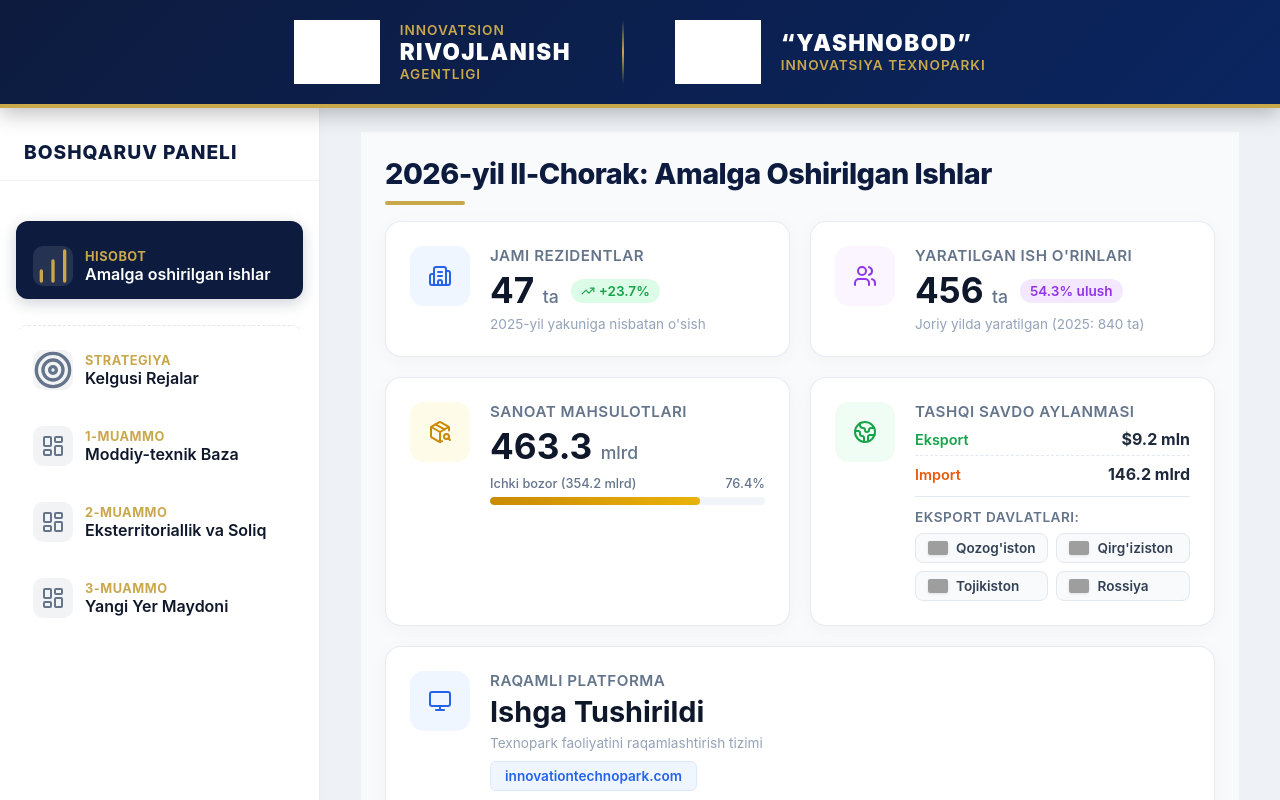
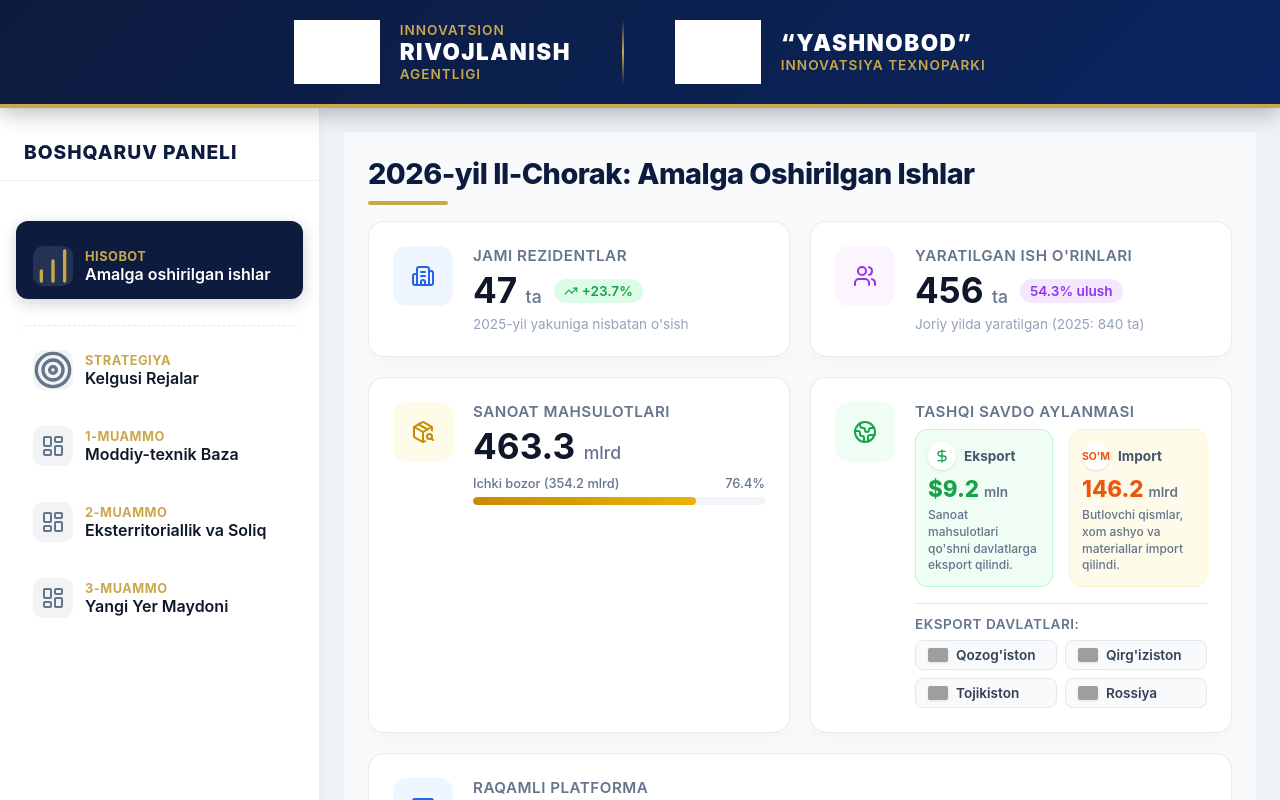
Before and after one commit to Yashnarbek-Samiyev/Flanshet-2-Yashnobod-Innovation-Texnopark, a React (Vite) app: page / in a window 1280 px wide. Shown: the top 800 px of the page. Built offline with nearby package versions, Linux system fonts and the light colour scheme; grey boxes are pictures that could not be loaded.

Commit message:
Redesign Tashqi Savdo Aylanmasi card with detailed currency sub-cards and symbols

```diff
--- a/src/AmalgaOshirilganIshlar.css
+++ b/src/AmalgaOshirilganIshlar.css
@@ -254,3 +254,97 @@
     object-fit: cover;
     height: 14px;
 }
+
+/* Trade Detailed Stats styling */
+.trade-detailed-stats {
+    display: flex;
+    gap: 16px;
+    margin-bottom: 16px;
+    margin-top: 8px;
+}
+
+@media (max-width: 640px) {
+    .trade-detailed-stats {
+        flex-direction: column;
+        gap: 12px;
+    }
+}
+
+.trade-detail-item {
+    flex: 1;
+    padding: 12px;
+    border-radius: 12px;
+    border: 1px solid #e2e8f0;
+    transition: all 0.2s ease;
+}
+
+.trade-detail-item:hover {
+    transform: translateY(-2px);
+    box-shadow: 0 4px 12px rgba(0, 0, 0, 0.05);
+}
+
+.export-bg {
+    background: #f0fdf4;
+    border-color: #bbf7d0;
+}
+
+.import-bg {
+    background: #fffbeb;
+    border-color: #fef3c7;
+}
+
+.trade-detail-header {
+    display: flex;
+    align-items: center;
+    gap: 8px;
+    margin-bottom: 6px;
+}
+
+.trade-detail-icon-wrap {
+    width: 28px;
+    height: 28px;
+    border-radius: 50%;
+    background: white;
+    display: flex;
+    align-items: center;
+    justify-content: center;
+    font-weight: bold;
+    box-shadow: 0 1px 3px rgba(0,0,0,0.1);
+}
+
+.trade-detail-icon-wrap svg {
+    display: block;
+}
+
+.currency-symbol-uzs {
+    font-size: 0.65rem;
+    font-weight: 700;
+    text-transform: uppercase;
+}
+
+.trade-detail-title {
+    font-size: 0.85rem;
+    font-weight: 700;
+    color: #475569;
+}
+
+.trade-detail-value {
+    font-size: 1.4rem;
+    font-weight: 800;
+    margin-bottom: 4px;
+    line-height: 1.2;
+}
+
+.trade-detail-value span {
+    font-size: 0.85rem;
+    font-weight: 600;
+    color: #64748b;
+}
+
+.trade-detail-desc {
+    font-size: 0.75rem;
+    color: #64748b;
+    margin: 0;
+    line-height: 1.4;
+    font-weight: 500;
+}
--- a/src/AmalgaOshirilganIshlar.tsx
+++ b/src/AmalgaOshirilganIshlar.tsx
@@ -4,7 +4,8 @@ import {
   TrendingUp,
   PackageSearch,
   Globe2,
-  Monitor
+  Monitor,
+  DollarSign
 } from 'lucide-react';
 import './AmalgaOshirilganIshlar.css';
 
@@ -82,14 +83,29 @@ export const AmalgaOshirilganIshlar = () => {
           </div>
           <div className="premium-card-content">
             <p className="premium-label">Tashqi Savdo Aylanmasi</p>
-            <div className="trade-stats">
-              <div className="trade-item">
-                <span className="trade-label text-success">Eksport</span>
-                <span className="trade-value">$9.2 mln</span>
+            <div className="trade-detailed-stats">
+              {/* Export Detail */}
+              <div className="trade-detail-item export-bg">
+                <div className="trade-detail-header">
+                  <div className="trade-detail-icon-wrap text-success">
+                    <DollarSign size={16} />
+                  </div>
+                  <span className="trade-detail-title">Eksport</span>
+                </div>
+                <div className="trade-detail-value text-success">$9.2 <span>mln</span></div>
+                <p className="trade-detail-desc">Sanoat mahsulotlari qo'shni davlatlarga eksport qilindi.</p>
               </div>
-              <div className="trade-item">
-                <span className="trade-label text-warning">Import</span>
-                <span className="trade-value">146.2 mlrd</span>
+
+              {/* Import Detail */}
+              <div className="trade-detail-item import-bg">
+                <div className="trade-detail-header">
+                  <div className="trade-detail-icon-wrap text-warning">
+                    <span className="currency-symbol-uzs">so'm</span>
+                  </div>
+                  <span className="trade-detail-title">Import</span>
+                </div>
+                <div className="trade-detail-value text-warning">146.2 <span>mlrd</span></div>
+                <p className="trade-detail-desc">Butlovchi qismlar, xom ashyo va materiallar import qilindi.</p>
               </div>
             </div>
             <div className="export-countries">
```
